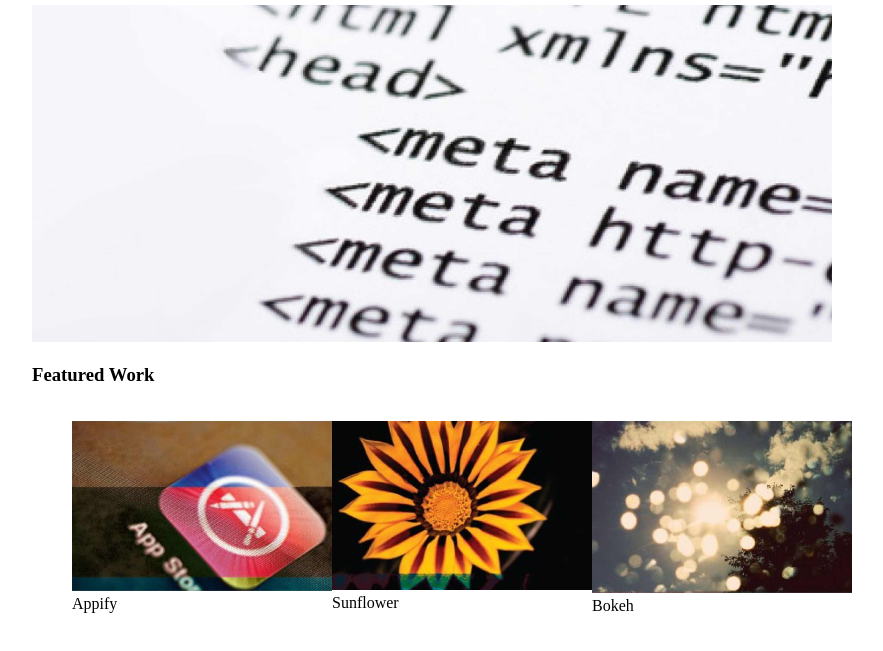
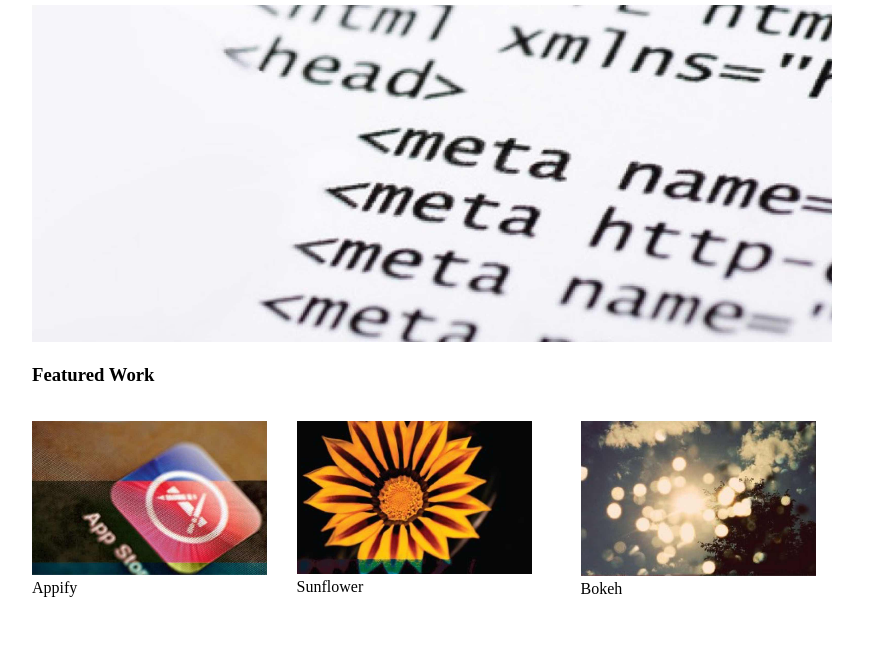
Before and after one commit to savagewebdev/Project-Portfolio, a plain HTML site: page index.html in a window 1280 px wide. Shown: the part 137-788 px from the top of the page, without its empty margins (208-1091 px from the left). Drawn offline with Linux system fonts and the light colour scheme.

Commit message:
Further tinkering

```diff
--- a/css/main.css
+++ b/css/main.css
@@ -26,23 +26,30 @@
 	max-width: 800px;
 }
 
+.featured__work {
+	max-width: 800px;
+	height: 100%;
+}
+
 .apps {
 	float: left;
 	list-style-type: none;
 	display: flex;
-	flex-wrap: nowrap;
-	padding: none;
-	margin: none;
+	padding: 0;
 }
 
 .photos {
 	height: auto;
-	max-width: 260px;
-	display: calc((100% - 20px)/3);
+	max-width: 235px;
+	display: calc((100% - 70px)/3);
+}
+
+.item__one, .item__two {
+	margin-right: 10px;
 }
 
 .item__three {
-	margin-right: none;
+	margin-right: 0;
 }
 
 /* Framework */
--- a/index.html
+++ b/index.html
@@ -26,7 +26,7 @@
 							</section>
 						</div>
 					</div>
-					<hr>
+					<hr></hr>
 				</header>
 
 			<main>
@@ -40,6 +40,9 @@
 								<li class="item__one"><img src="images/appify.jpg" class="photos" alt="Appify">Appify</li>
 								<li class="item__two"><img src="images/sunflower.jpg" class="photos" alt="Appify">Sunflower</li>
 								<li class="item__three"><img src="images/bokeh.jpg" class="photos" alt="Appify">Bokeh</li>
+							</ul>
+						</section>
+					</div>
 				</footer>
 			</div>
 		</div>
```
